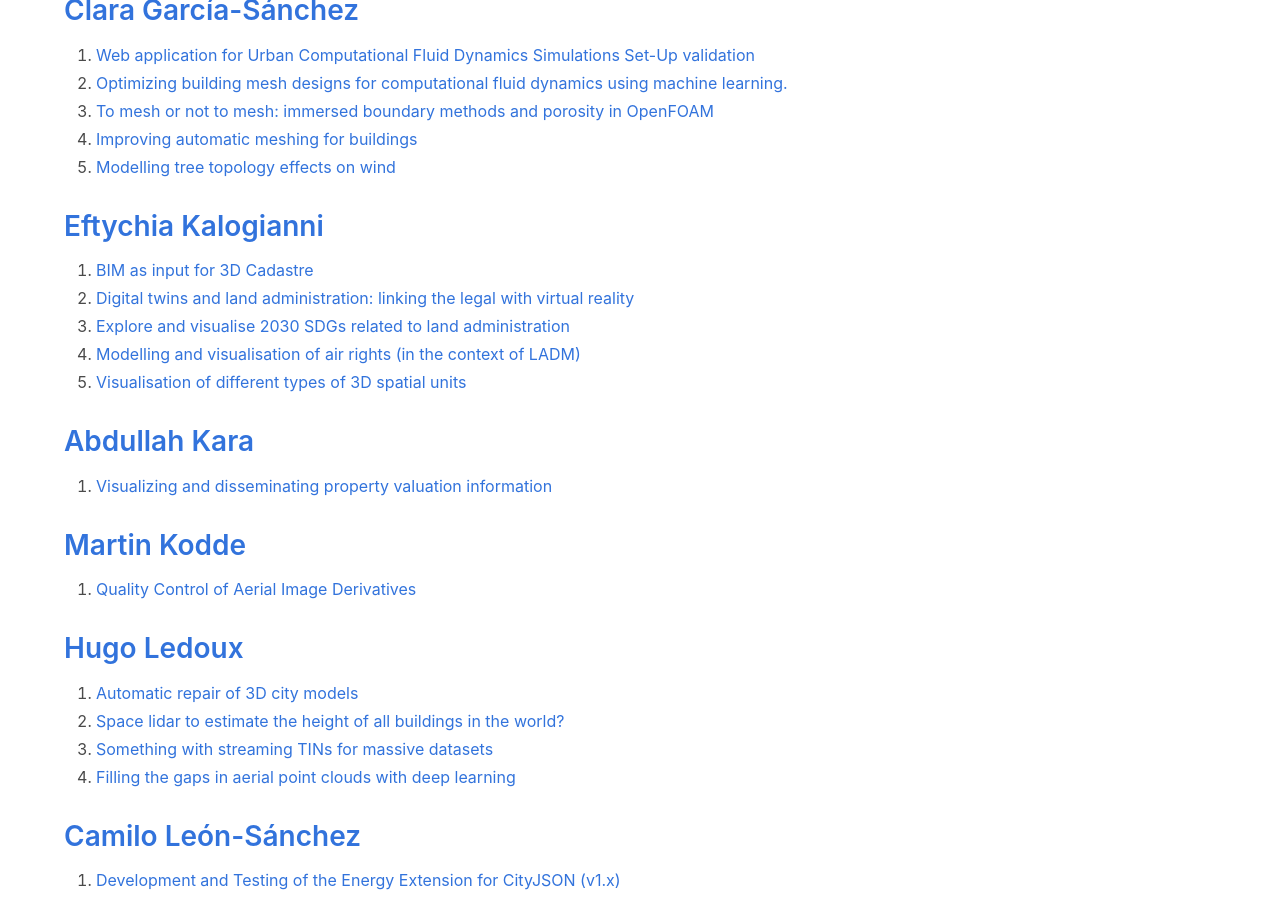
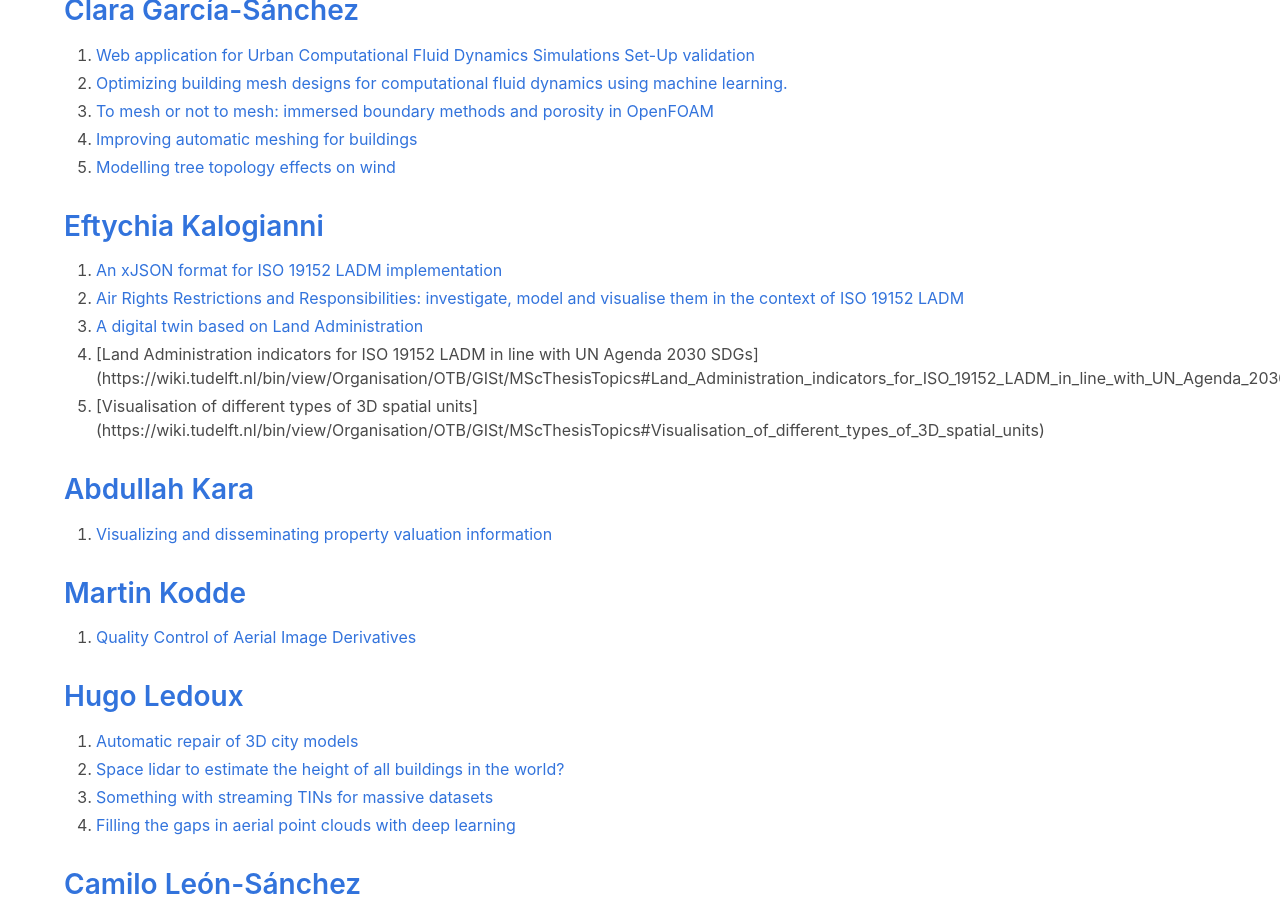
Before and after one commit to tudelft3d/geo2020, a Jekyll site: the page built from potentialtopics/index.md, in a window 1280 px wide and 900 px high, scrolled down 1605 px. Built offline with Jekyll 4.4.1, drawn with Linux system fonts in a browser that asks for light colours; nearby versions of some CDN libraries.

Commit message:
Update topics for Eftychia.

```diff
--- a/potentialtopics/index.md
+++ b/potentialtopics/index.md
@@ -56,12 +56,13 @@ permalink: /potentialtopics/
 5. [Modelling tree topology effects on wind](https://3d.bk.tudelft.nl/education/msctopics/#modelling-tree-topology-effects-on-wind)
 
 
-## [Eftychia Kalogianni](http://www.gdmc.nl/staff/)
-1. [BIM as input for 3D Cadastre](https://wiki.tudelft.nl/bin/view/Organisation/OTB/GISt/MScThesisTopics#BIM_as_input_for_3D_Cadastre)
-2. [Digital twins and land administration: linking the legal with virtual reality](https://wiki.tudelft.nl/bin/view/Organisation/OTB/GISt/MScThesisTopics#Digital_twins_and_land_administration:_linking_the_legal_with_virtual_reality)
-3. [Explore and visualise 2030 SDGs related to land administration](https://wiki.tudelft.nl/bin/view/Organisation/OTB/GISt/MScThesisTopics#Explore_and_visualise_2030_SDGs_related_to_land_administration)
-4. [Modelling and visualisation of air rights (in the context of LADM)](https://wiki.tudelft.nl/bin/view/Organisation/OTB/GISt/MScThesisTopics#Modelling_and_visualisation_of_air_rights_40in_the_context_of_LADM_41)
-5. [Visualisation of different types of 3D spatial units](https://wiki.tudelft.nl/bin/view/Organisation/OTB/GISt/MScThesisTopics#Visualisation_of_different_types_of_3D_spatial_units)
+## [Eftychia Kalogianni](https://www.tudelft.nl/en/staff/e.kalogianni/)
+1. [An xJSON format for ISO 19152 LADM implementation](https://wiki.tudelft.nl/bin/view/Organisation/OTB/GISt/MScThesisTopics#An_xJSON_format_for_ISO_19152_LADM_implementation)
+2. [Air Rights Restrictions and Responsibilities: investigate, model and visualise them in the context of ISO 19152 LADM](https://wiki.tudelft.nl/bin/view/Organisation/OTB/GISt/MScThesisTopics#Air_Rights_Restrictions_and_Responsibilities:_investigate_44_model_44_and_visualise_them_in_the_context_of_ISO_19152_LADM)
+3. [A digital twin based on Land Administration](https://wiki.tudelft.nl/bin/view/Organisation/OTB/GISt/MScThesisTopics#A_digital_twin_based_on_Land_Administration)
+4. [Land Administration indicators for ISO 19152 LADM in line with UN Agenda 2030 SDGs] (https://wiki.tudelft.nl/bin/view/Organisation/OTB/GISt/MScThesisTopics#Land_Administration_indicators_for_ISO_19152_LADM_in_line_with_UN_Agenda_2030_SDGs_and_the_Global_Land_Indicator_Initiative_40GLII_41)
+5. [Visualisation of different types of 3D spatial units] (https://wiki.tudelft.nl/bin/view/Organisation/OTB/GISt/MScThesisTopics#Visualisation_of_different_types_of_3D_spatial_units)
+
 
 ## [Abdullah Kara](https://www.tudelft.nl/en/staff/a.kara/)
 1. [Visualizing and disseminating property valuation information](https://wiki.tudelft.nl/bin/view/Organisation/OTB/GISt/MScThesisTopics#Visualizing_and_disseminating_property_valuation_information)
```
